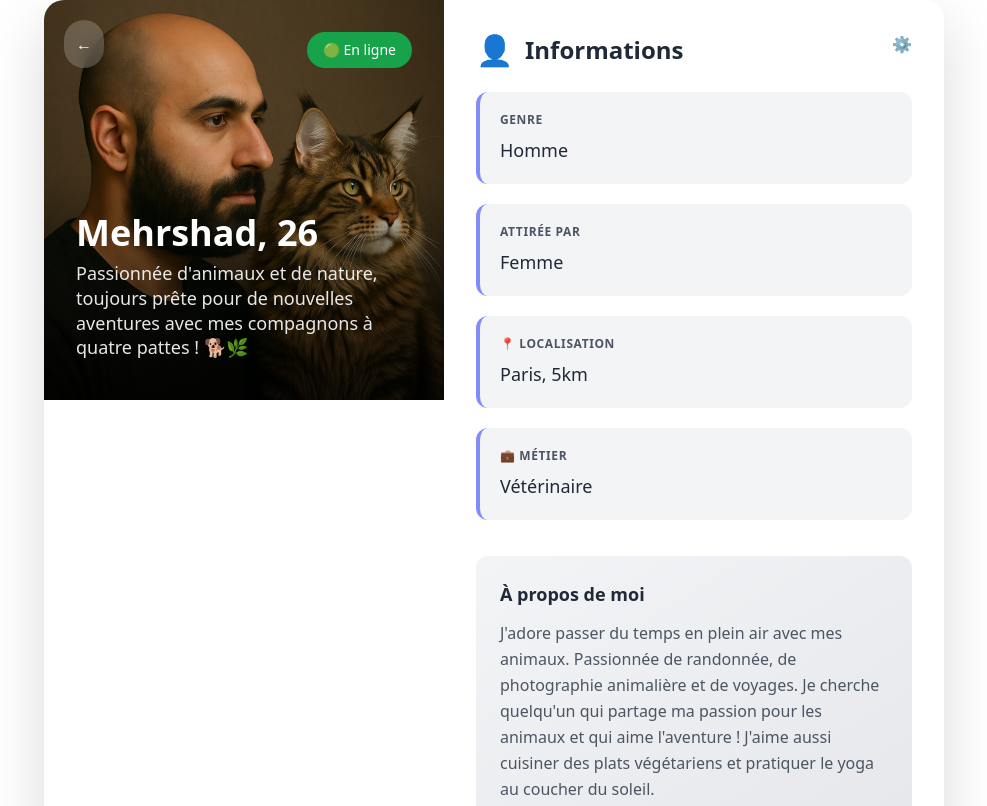
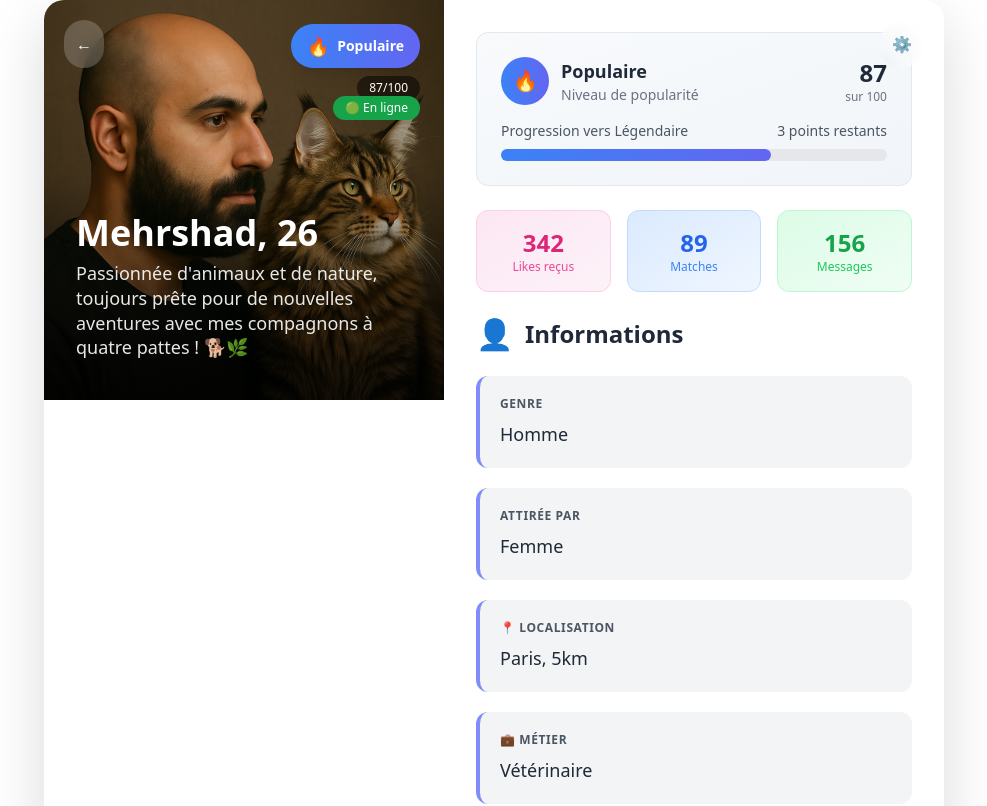
Before and after one commit to ft-Ali/ft_matcha, a React (Vite) app in the folder frontend/: page /profile in a window 1280 px wide. Shown: the top 806 px of the page, without its empty margins (146-1133 px from the left). Built offline with nearby package versions, Linux system fonts and the light colour scheme.

Commit message:
fame rating added

```diff
--- a/frontend/src/components/profil.jsx
+++ b/frontend/src/components/profil.jsx
@@ -1,41 +1,89 @@
-import React from 'react';
-import { useNavigate } from 'react-router-dom';
+"use client"
+import { useNavigate } from "react-router-dom"
 
 function Profile() {
-  const navigate = useNavigate();
+  const navigate = useNavigate()
+
+  // Fame rating sur 100 points avec niveau
+  const fameScore = 87
+  const fameLevel = "Populaire"
+  const nextLevelThreshold = 90
+  const progressToNext = ((fameScore % 10) / 10) * 100
+
+  const getFameLevelColor = (score) => {
+    if (score >= 90) return "from-purple-500 to-pink-500"
+    if (score >= 70) return "from-blue-500 to-indigo-500"
+    if (score >= 50) return "from-green-500 to-teal-500"
+    if (score >= 30) return "from-yellow-500 to-orange-500"
+    return "from-gray-400 to-gray-500"
+  }
+
+  const getFameLevelName = (score) => {
+    if (score >= 90) return "Légendaire"
+    if (score >= 70) return "Populaire"
+    if (score >= 50) return "Apprécié"
+    if (score >= 30) return "Émergent"
+    return "Nouveau"
+  }
+
+  const getFameLevelIcon = (score) => {
+    if (score >= 90) return "👑"
+    if (score >= 70) return "🔥"
+    if (score >= 50) return "⭐"
+    if (score >= 30) return "🌟"
+    return "🌱"
+  }
+
   return (
-    <div className=" mx-auto grid grid-cols-[500px_1fr] max-w-[1200px] min-h-[700px] bg-white rounded-[20px] shadow-[0_20px_60px_rgba(0,0,0,0.15)] overflow-hidden relative lg:max-w-[900px] lg:grid-cols-[400px_1fr] md:max-w-[500px] md:grid-cols-1
-    ">
+    <div className="mx-auto grid grid-cols-[500px_1fr] max-w-[1200px] min-h-[700px] bg-white rounded-[20px] shadow-[0_20px_60px_rgba(0,0,0,0.15)] overflow-hidden relative lg:max-w-[900px] lg:grid-cols-[400px_1fr] md:max-w-[500px] md:grid-cols-1">
       {/* Navigation en haut */}
       <div className="absolute top-5 left-5 right-5 flex justify-between items-center z-10">
-        <button onClick={() => navigate('/dashboard')} className="bg-white/20 text-white p-3 rounded-full backdrop-blur transition hover:bg-white/30 hover:scale-110">
+        <button
+          onClick={() => navigate("/dashboard")}
+          className="bg-white/20 text-white p-3 rounded-full backdrop-blur transition hover:bg-white/30 hover:scale-110"
+        >
           ←
         </button>
         <button className="bg-white/20 text-white p-3 rounded-full backdrop-blur transition hover:bg-white/30 hover:scale-110">
           ⚙️
         </button>
       </div>
+
       {/* Section gauche : Image de profil */}
-      <div className="
-        relative
-        overflow-hidden
-        bg-gradient-to-br from-[#ff6b6b] to-[#feca57]
-        md:h-[400px]
-      ">
-        {/* Remplace src par ta vraie image */}
+      <div className="relative overflow-hidden bg-gradient-to-br from-[#ff6b6b] to-[#feca57] md:h-[400px]">
         <img
           src="/image/meshmesh.png?height=700&width=500"
           alt="Photo de profil"
           className="w-full h-full object-cover"
         />
-        <div className="absolute top-8 right-8 bg-green-600 text-white px-4 py-2 rounded-full text-sm font-medium">
+
+        {/* Fame Level Badge - Style moderne */}
+        <div className="absolute top-6 right-6 flex flex-col items-end gap-2">
+          <div
+            className={`bg-gradient-to-r ${getFameLevelColor(fameScore)} px-4 py-2 rounded-full text-white font-bold text-sm shadow-lg backdrop-blur`}
+          >
+            <div className="flex items-center gap-2">
+              <span className="text-lg">{getFameLevelIcon(fameScore)}</span>
+              <span>{getFameLevelName(fameScore)}</span>
+            </div>
+          </div>
+
+          {/* Score numérique */}
+          <div className="bg-black/50 text-white px-3 py-1 rounded-full text-xs font-medium backdrop-blur">
+            {fameScore}/100
+          </div>
+        </div>
+
+        {/* Statut en ligne */}
+        <div className="absolute top-24 right-6 bg-green-600 text-white px-3 py-1 rounded-full text-xs font-medium">
           🟢 En ligne
         </div>
-        <div className=" absolute bottom-0 left-0 right-0 bg-gradient-to-t from-black/80 to-transparent px-8 py-10 text-white
-        ">
+
+        <div className="absolute bottom-0 left-0 right-0 bg-gradient-to-t from-black/80 to-transparent px-8 py-10 text-white">
           <div className="text-4xl font-bold mb-2">Mehrshad, 26</div>
           <div className="text-lg opacity-90 leading-snug">
-            Passionnée d'animaux et de nature, toujours prête pour de nouvelles aventures avec mes compagnons à quatre pattes ! 🐕🌿
+            Passionnée d'animaux et de nature, toujours prête pour de nouvelles aventures avec mes compagnons à quatre
+            pattes ! 🐕🌿
           </div>
         </div>
       </div>
@@ -43,6 +91,57 @@ function Profile() {
       {/* Section droite : Détails */}
       <div className="p-10 flex flex-col justify-between md:p-8">
         <div className="flex-1">
+          {/* Fame Rating Section - Version barre de progression */}
+          <div className="bg-gradient-to-br from-slate-50 to-slate-100 p-6 rounded-xl mb-6 border border-slate-200">
+            <div className="flex items-center justify-between mb-4">
+              <div className="flex items-center gap-3">
+                <div
+                  className={`w-12 h-12 rounded-full bg-gradient-to-r ${getFameLevelColor(fameScore)} flex items-center justify-center text-white text-xl`}
+                >
+                  {getFameLevelIcon(fameScore)}
+                </div>
+                <div>
+                  <div className="font-bold text-gray-800 text-lg">{getFameLevelName(fameScore)}</div>
+                  <div className="text-sm text-gray-500">Niveau de popularité</div>
+                </div>
+              </div>
+              <div className="text-right">
+                <div className="text-2xl font-bold text-gray-800">{fameScore}</div>
+                <div className="text-xs text-gray-500">sur 100</div>
+              </div>
+            </div>
+
+            {/* Barre de progression */}
+            <div className="space-y-2">
+              <div className="flex justify-between text-sm text-gray-600">
+                <span>Progression vers {getFameLevelName(nextLevelThreshold)}</span>
+                <span>{nextLevelThreshold - fameScore} points restants</span>
+              </div>
+              <div className="w-full bg-gray-200 rounded-full h-3">
+                <div
+                  className={`h-3 rounded-full bg-gradient-to-r ${getFameLevelColor(fameScore)} transition-all duration-500`}
+                  style={{ width: `${progressToNext}%` }}
+                ></div>
+              </div>
+            </div>
+          </div>
+
+          {/* Statistiques de popularité */}
+          <div className="grid grid-cols-3 gap-4 mb-6">
+            <div className="bg-gradient-to-br from-pink-100 to-pink-50 p-4 rounded-xl text-center border border-pink-200">
+              <div className="text-2xl font-bold text-pink-600">342</div>
+              <div className="text-xs text-pink-500 font-medium">Likes reçus</div>
+            </div>
+            <div className="bg-gradient-to-br from-blue-100 to-blue-50 p-4 rounded-xl text-center border border-blue-200">
+              <div className="text-2xl font-bold text-blue-600">89</div>
+              <div className="text-xs text-blue-500 font-medium">Matches</div>
+            </div>
+            <div className="bg-gradient-to-br from-green-100 to-green-50 p-4 rounded-xl text-center border border-green-200">
+              <div className="text-2xl font-bold text-green-600">156</div>
+              <div className="text-xs text-green-500 font-medium">Messages</div>
+            </div>
+          </div>
+
           {/* Informations */}
           <div className="flex items-center text-2xl font-bold text-gray-800 mb-6">
             <span className="mr-3 text-3xl">👤</span>
@@ -54,14 +153,17 @@ function Profile() {
               <div className="font-semibold text-gray-600 text-xs uppercase tracking-wider mb-2">Genre</div>
               <div className="text-lg text-gray-800 font-medium">Homme</div>
             </div>
+
             <div className="bg-gray-100 p-5 rounded-xl border-l-4 border-indigo-400">
               <div className="font-semibold text-gray-600 text-xs uppercase tracking-wider mb-2">Attirée par</div>
               <div className="text-lg text-gray-800 font-medium">Femme</div>
             </div>
+
             <div className="bg-gray-100 p-5 rounded-xl border-l-4 border-indigo-400">
               <div className="font-semibold text-gray-600 text-xs uppercase tracking-wider mb-2">📍 Localisation</div>
               <div className="text-lg text-gray-800 font-medium">Paris, 5km</div>
             </div>
+
             <div className="bg-gray-100 p-5 rounded-xl border-l-4 border-indigo-400">
               <div className="font-semibold text-gray-600 text-xs uppercase tracking-wider mb-2">💼 Métier</div>
               <div className="text-lg text-gray-800 font-medium">Vétérinaire</div>
@@ -72,7 +174,9 @@ function Profile() {
           <div className="bg-gradient-to-br from-gray-100 to-gray-200 p-6 rounded-xl mb-7">
             <div className="font-bold text-gray-800 mb-3 text-lg">À propos de moi</div>
             <div className="text-gray-600 leading-relaxed text-base">
-              J'adore passer du temps en plein air avec mes animaux. Passionnée de randonnée, de photographie animalière et de voyages. Je cherche quelqu'un qui partage ma passion pour les animaux et qui aime l'aventure ! J'aime aussi cuisiner des plats végétariens et pratiquer le yoga au coucher du soleil.
+              J'adore passer du temps en plein air avec mes animaux. Passionnée de randonnée, de photographie animalière
+              et de voyages. Je cherche quelqu'un qui partage ma passion pour les animaux et qui aime l'aventure !
+              J'aime aussi cuisiner des plats végétariens et pratiquer le yoga au coucher du soleil.
             </div>
           </div>
 
@@ -80,18 +184,16 @@ function Profile() {
           <div className="mb-7">
             <div className="font-bold text-gray-800 mb-3 text-lg">Centres d'intérêt</div>
             <div className="flex flex-wrap gap-3 mt-2">
-              {[
-                "#Randonnée", "#Photographie", "#Voyage", "#Cuisine",
-                "#Yoga", "#Lecture", "#Nature", "#Vélo"
-              ].map((tag) => (
-                <span
-                  key={tag}
-                  className=" bg-gradient-to-br from-indigo-400 to-purple-500 text-white px-4 py-2 rounded-full text-sm font-medium transition hover:-translate-y-0.5
-                  "
-                >
-                  {tag}
-                </span>
-              ))}
+              {["#Randonnée", "#Photographie", "#Voyage", "#Cuisine", "#Yoga", "#Lecture", "#Nature", "#Vélo"].map(
+                (tag) => (
+                  <span
+                    key={tag}
+                    className="bg-gradient-to-br from-indigo-400 to-purple-500 text-white px-4 py-2 rounded-full text-sm font-medium transition hover:-translate-y-0.5"
+                  >
+                    {tag}
+                  </span>
+                ),
+              )}
             </div>
           </div>
 
@@ -99,8 +201,12 @@ function Profile() {
           <div className="bg-gradient-to-br from-pink-300 to-pink-100 p-6 rounded-xl mb-7 text-white">
             <div className="font-bold mb-3 text-lg">🐾 Mes compagnons</div>
             <div className="flex flex-wrap gap-3">
-              <span className="bg-white/30 px-4 py-2 rounded-full text-base font-medium backdrop-blur">🐕 Chien (Golden Retriever)</span>
-              <span className="bg-white/30 px-4 py-2 rounded-full text-base font-medium backdrop-blur">🐱 Chat (Maine Coon)</span>
+              <span className="bg-white/30 px-4 py-2 rounded-full text-base font-medium backdrop-blur">
+                🐕 Chien (Golden Retriever)
+              </span>
+              <span className="bg-white/30 px-4 py-2 rounded-full text-base font-medium backdrop-blur">
+                🐱 Chat (Maine Coon)
+              </span>
             </div>
           </div>
         </div>
@@ -108,23 +214,20 @@ function Profile() {
         {/* Actions */}
         <div className="border-t-2 border-gray-100 pt-8">
           <div className="flex gap-5">
-            <button className=" flex-1 px-8 py-4 rounded-full text-lg font-semibold flex items-center justify-center gap-2 bg-gray-100 text-gray-600 border-2 border-gray-200 transition hover:-translate-y-1 hover:shadow-lg
-            ">
+            <button className="flex-1 px-8 py-4 rounded-full text-lg font-semibold flex items-center justify-center gap-2 bg-gray-100 text-gray-600 border-2 border-gray-200 transition hover:-translate-y-1 hover:shadow-lg">
               👎 Passer
             </button>
-            <button className=" flex-1 px-8 py-4 rounded-full text-lg font-semibold flex items-center justify-center gap-2 bg-gradient-to-br from-indigo-400 to-purple-500 text-white transition hover:-translate-y-1 hover:shadow-lg
-            ">
+            <button className="flex-1 px-8 py-4 rounded-full text-lg font-semibold flex items-center justify-center gap-2 bg-gradient-to-br from-indigo-400 to-purple-500 text-white transition hover:-translate-y-1 hover:shadow-lg">
               💬 Message
             </button>
-            <button className=" flex-1 px-8 py-4 rounded-full text-lg font-semibold flex items-center justify-center gap-2 bg-gradient-to-br from-pink-500 to-orange-400 text-white transition hover:-translate-y-1 hover:shadow-lg
-            ">
+            <button className="flex-1 px-8 py-4 rounded-full text-lg font-semibold flex items-center justify-center gap-2 bg-gradient-to-br from-pink-500 to-orange-400 text-white transition hover:-translate-y-1 hover:shadow-lg">
               ❤️ J'aime
             </button>
           </div>
         </div>
       </div>
     </div>
-  );
+  )
 }
 
-export default Profile;
+export default Profile
```
